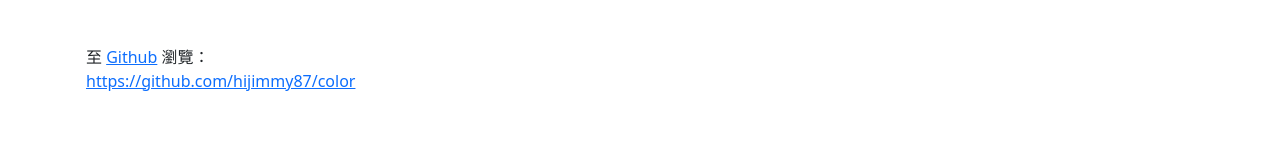
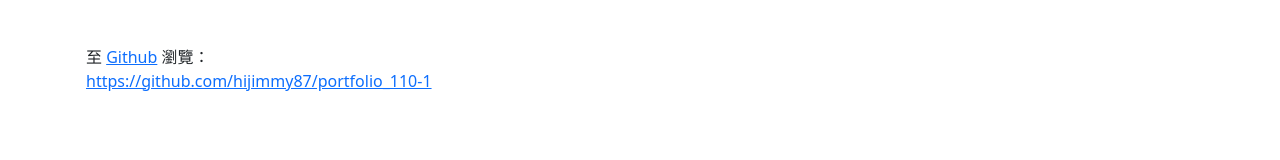
Before and after one commit to hijimmy87/portfolio_110-1, a plain HTML site: page index.html in a window 1280 px wide. Shown: the part 1095-1255 px from the top of the page. Drawn offline with nearby package versions, Linux system fonts and the light colour scheme.

Commit message:
Update index.html

```diff
--- a/index.html
+++ b/index.html
@@ -96,9 +96,9 @@
                 <p>在過程中利用遞迴的方式形成無限迴圈，使用 <span class="font-monospace">setTimeout()</span> 函式來製造停頓，以及 flex 來使算式由左至右排列且溢出則自動換行。</p>
             </div>
             <p>
-                至 <a href="https://github.com/hijimmy87/color" target="_blank" rel="noopener noreferrer">Github</a> 瀏覽：
+                至 <a href="https://github.com/hijimmy87/portfolio_110-1" target="_blank" rel="noopener noreferrer">Github</a> 瀏覽：
                 <br />
-                <a href="https://github.com/hijimmy87/color" target="_blank" rel="noopener noreferrer">https://github.com/hijimmy87/color</a>
+                <a href="https://github.com/hijimmy87/portfolio_110-1" target="_blank" rel="noopener noreferrer">https://github.com/hijimmy87/portfolio_110-1</a>
             </p>
         </main>
     </div>
```
